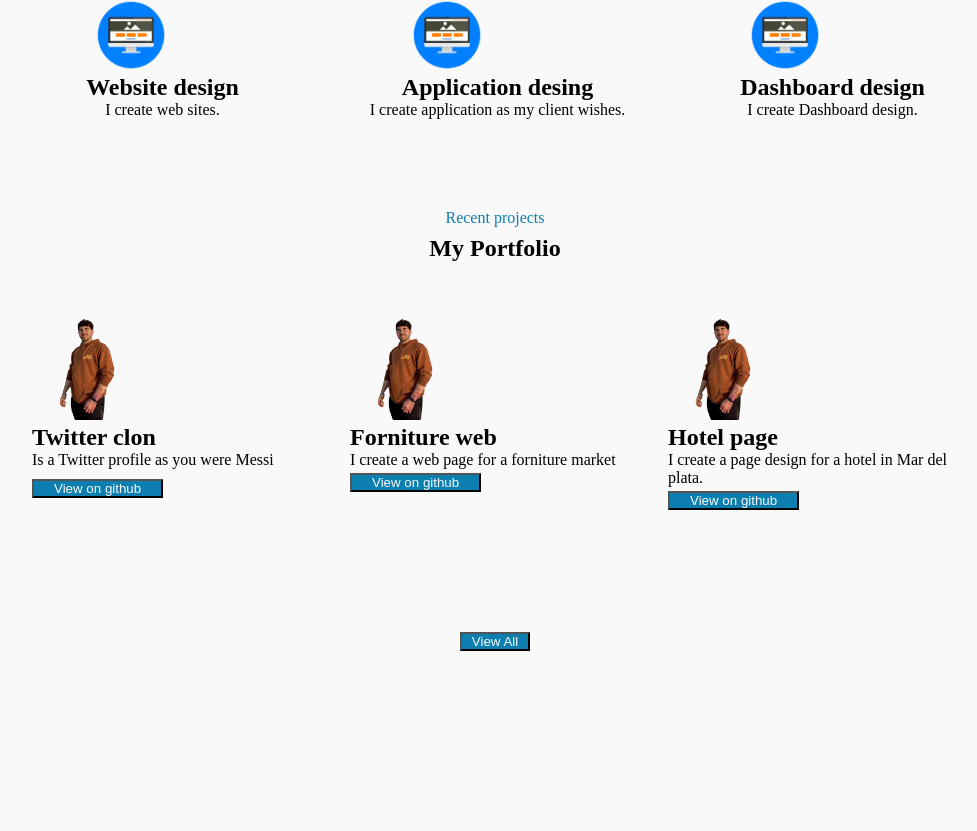
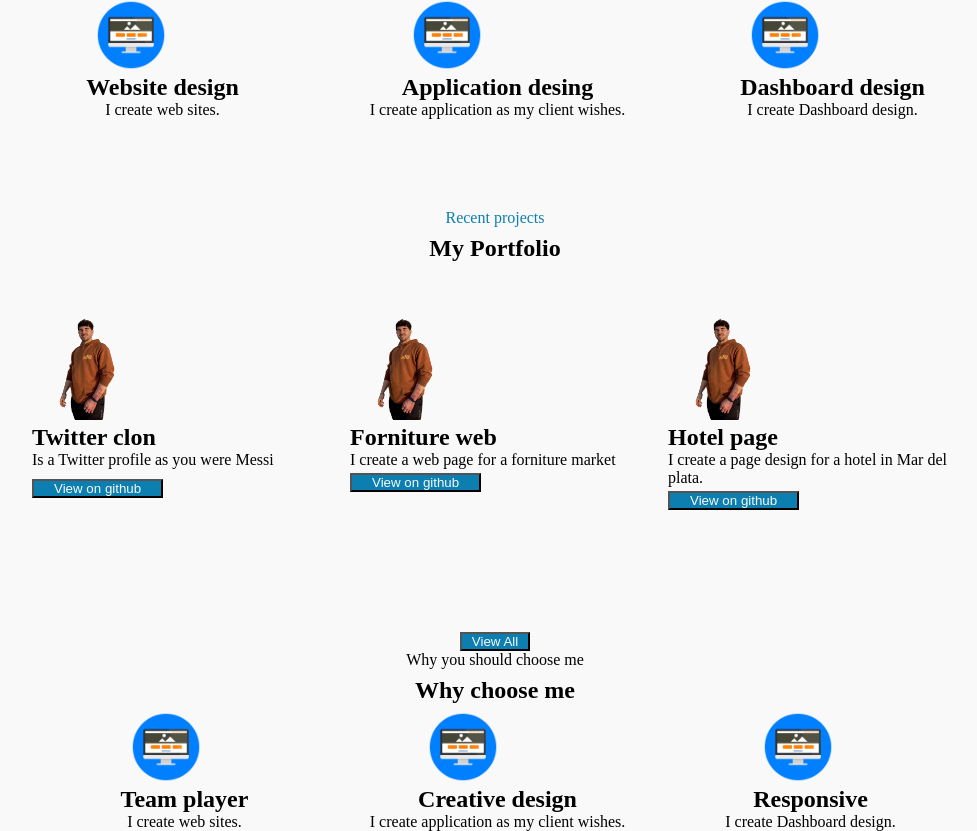
Before and after one commit to Manunyville/Portfolio-tp, a React (Create React App) app: page / in a window 1280 px wide. Shown: the part 903-1734 px from the top of the page, without its empty margins (105-1082 px from the left). Before the commit the page ends 1554 px from the top, so only its background shows below. Built offline with nearby package versions, Linux system fonts and the light colour scheme; the HTML template or start-up script is replaced by a standard one.

Commit message:
creacion chooseme, con sus cards, falta buscar imgs

```diff
--- a/src/App.js
+++ b/src/App.js
@@ -1,4 +1,5 @@
 import './App.css';
+import Choose from './components/Chooseme/chooseme';
 import About from './components/aboutme/aboutMe';
 import Hero from './components/hero/hero';
 import Navbar from './components/navbar/navbar';
@@ -14,6 +15,7 @@ function App() {
     <About/>
     <Services/>
     <Portfolio/>
+    <Choose/>
     </div>
   );
 }
--- /dev/null
+++ b/src/components/Chooseme/chooseme.jsx
@@ -0,0 +1,53 @@
+import './chooseme.css'
+import React from 'react'
+import { Stack, HStack, VStack, Flex, Button, ButtonGroup, Text, Container, Heading, Image,Card, CardHeader, CardBody, } from '@chakra-ui/react'
+import { motion } from "framer-motion"
+import Web from '../../assets/img/website.png'
+
+
+const Choose = () =>{
+
+    return(
+        <Container width={1200}>
+            <VStack>
+                <VStack>
+                    <Text>Why you should choose me</Text>
+                    <Heading>Why choose me</Heading>
+                </VStack>
+                <HStack>
+                <Card  marginLeft={5} alignItems={'center'}  bg={'#F9F9F9'} width={300}>
+                        <CardHeader>
+                            <Image marginLeft={10} className='webImg' src={Web}/>
+                        <Heading size='md'> Team player</Heading>
+                        </CardHeader>
+                        <CardBody>
+                        <Text>I create web sites.</Text>
+                        </CardBody>
+
+                    </Card>
+                    <Card alignItems={'center'} marginLeft={5} bg={'#F9F9F9'} width={300}>
+                        <CardHeader>
+                        <Image marginLeft={10} className='webImg' src={Web}/>
+                        <Heading size='md'>Creative design</Heading>
+                        </CardHeader>
+                        <CardBody>
+                        <Text>I create application as my client wishes.</Text>
+                        </CardBody>
+
+                    </Card>
+                    <Card bg={'#F9F9F9'}  marginLeft={5} alignItems={'center'} width={300}>
+                        <CardHeader>
+                        <Image marginLeft={10} className='webImg' src={Web}/>
+                        <Heading size='md'> Responsive </Heading>
+                        </CardHeader>
+                        <CardBody>
+                        <Text>I create Dashboard design.</Text>
+                        </CardBody>
+
+                    </Card>
+                </HStack>
+            </VStack>
+        </Container>
+    )
+}
+export default Choose
--- a/src/components/aboutme/aboutMe.jsx
+++ b/src/components/aboutme/aboutMe.jsx
@@ -8,13 +8,13 @@ const About = () =>{
 
     return(
         <Container width={1200}>
-            <HStack marginTop={10}>
+            <HStack marginTop={10} justify={'left'}>
 
                     <Stack>
 
                     <Image src={Fotaki} alt="" className='fotoAbout'width={400} height={200} />
                     </Stack>
-                    <VStack>
+                    <VStack >
                         <Heading>About me</Heading>
                         <Heading fontSize='lg' color={'#6D7173'}> <strong>02 Months experience in Front end developing</strong></Heading>
                         <Text color={'#6D7173'}>Hello, I'am a Front end developer, my name is Manuel Nyville Vito. I am an experte in creating Web pages. I make pages really simple to use from complicated ideas.</Text>
```
Also changed, not shown: src/components/Chooseme/chooseme.css (added).
